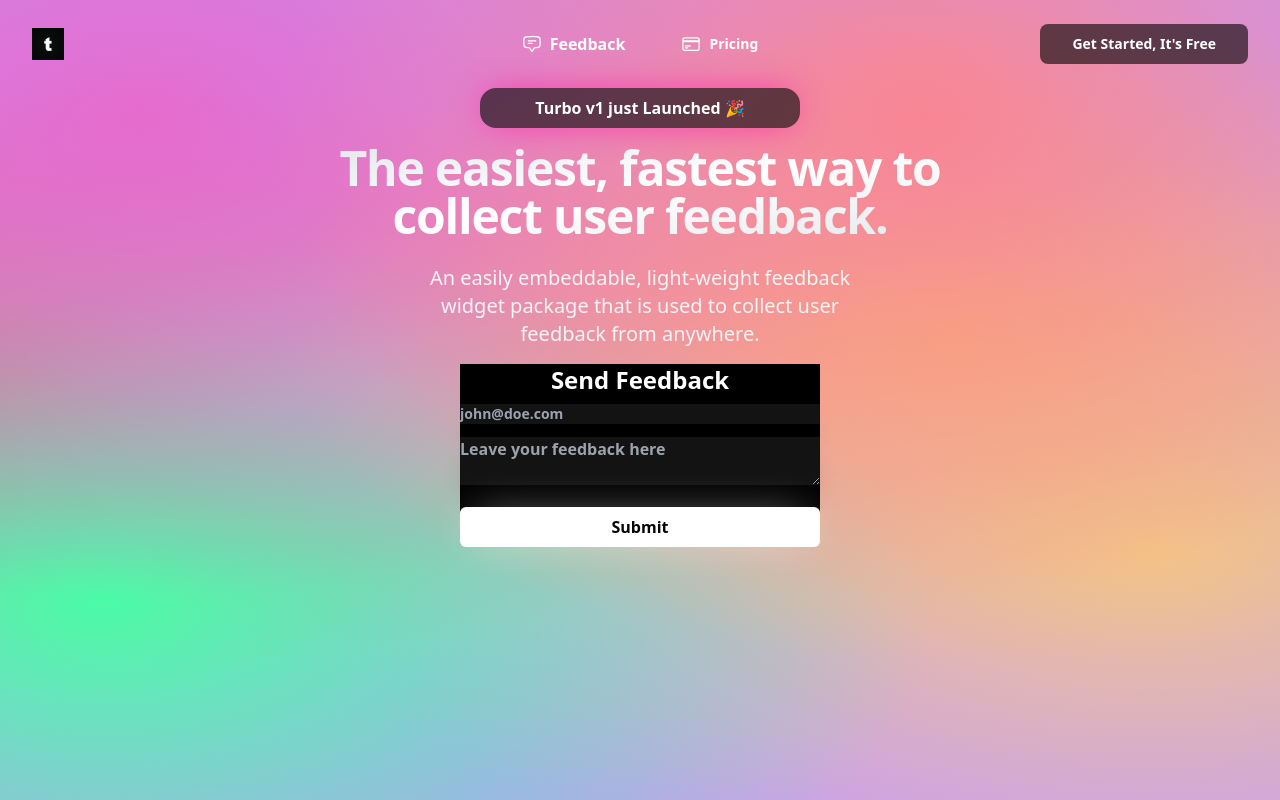
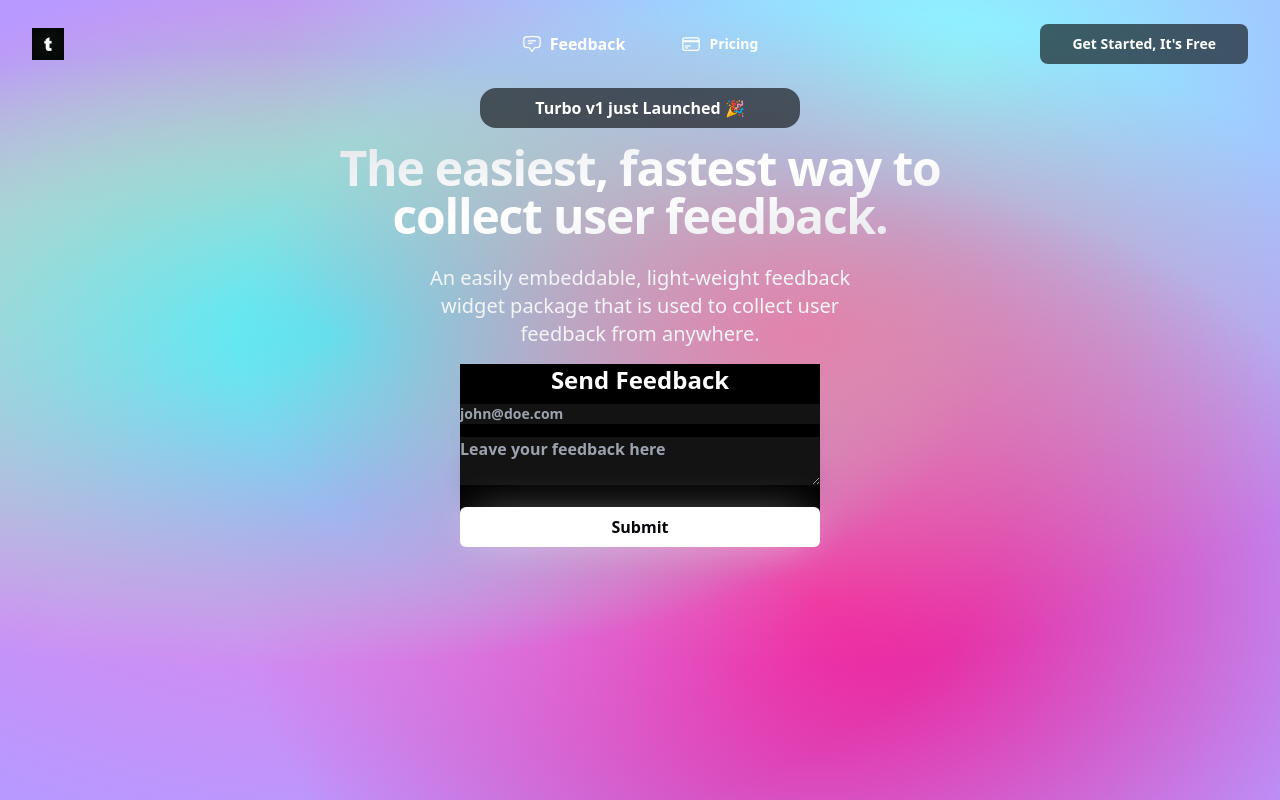
Before and after one commit to ramezj/astralics, a Next.js app in the folder client/: page / in a window 1280 px wide. Built offline with nearby package versions, Linux system fonts and the light colour scheme; no server answers.

Commit message:
testing another background-color

```diff
--- a/client/components/other/BetaAlert.js
+++ b/client/components/other/BetaAlert.js
@@ -1,7 +1,7 @@
 export default function BetaAlert(props) {
     return (
         <>
-        <div className='2xl:w-[20rem] lg:w-[20rem] w-[21rem] rounded-2xl bg-black bg-opacity-60 text-white py-2 2xl:mt-4 2xl:-mb-6 alertShadow'>
+        <div className='2xl:w-[20rem] lg:w-[20rem] w-[21rem] rounded-2xl bg-black bg-opacity-60 text-white py-2 2xl:mt-4 2xl:-mb-6'>
         <h1 className="font-bold">Turbo v1 just Launched 🎉</h1>
         </div>
         </>
--- a/client/styles/globals.css
+++ b/client/styles/globals.css
@@ -29,15 +29,15 @@ body {
 }
 
 .backgroundColor {
-  background-color:#c299ff;
-  background-image:
-  radial-gradient(at 72% 15%, hsla(353,91%,75%,1) 0px, transparent 50%),
-  radial-gradient(at 11% 15%, hsla(312,70%,66%,1) 0px, transparent 50%),
-  radial-gradient(at 74% 41%, hsla(33,92%,71%,1) 0px, transparent 50%),
-  radial-gradient(at 8% 75%, hsla(151,97%,64%,1) 0px, transparent 50%),
-  radial-gradient(at 30% 48%, hsla(317,60%,77%,1) 0px, transparent 50%),
-  radial-gradient(at 90% 69%, hsla(33,78%,75%,1) 0px, transparent 50%),
-  radial-gradient(at 1% 47%, hsla(359,88%,63%,1) 0px, transparent 50%);
+  background-color:hsla(258,100%,80%,1);
+background-image:
+radial-gradient(at 63% 42%, hsla(335,62%,70%,1) 0px, transparent 50%),
+radial-gradient(at 26% 42%, hsla(183,93%,64%,1) 0px, transparent 50%),
+radial-gradient(at 29% 62%, hsla(297,70%,71%,1) 0px, transparent 50%),
+radial-gradient(at 19% 45%, hsla(56,82%,79%,1) 0px, transparent 50%),
+radial-gradient(at 64% 75%, hsla(328,93%,51%,1) 0px, transparent 50%),
+radial-gradient(at 74% 9%, hsla(183,100%,77%,1) 0px, transparent 50%),
+radial-gradient(at 30% 38%, hsla(20,85%,77%,1) 0px, transparent 50%);
 }
 
 .alertShadow {
```
